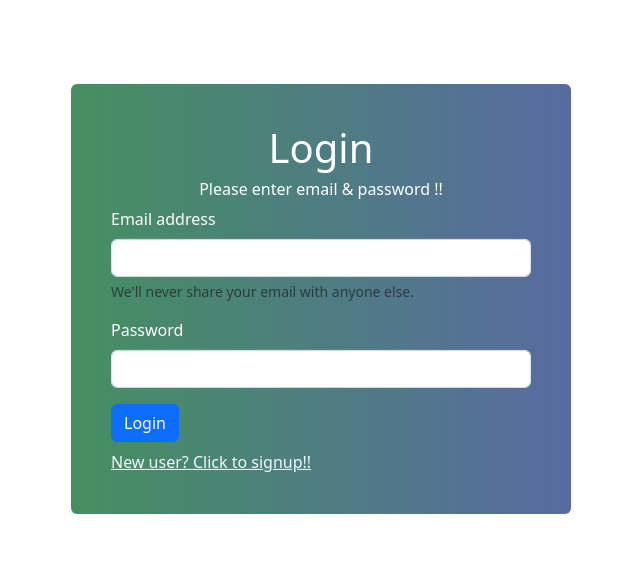
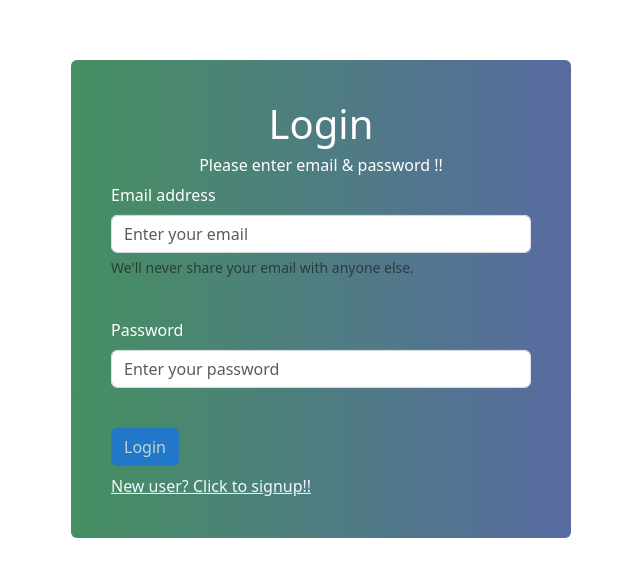
Before and after one commit to KalanaGunaweera/Angular_CRUD_JSON_Server, an Angular app: page /login in a window 1280 px wide. Shown: the part 111-688 px from the top of the page, without its empty margins (319-959 px from the left). Built offline with nearby package versions, Linux system fonts and the light colour scheme.

Commit message:
Enter validation for login form

```diff
--- a/db.json
+++ b/db.json
@@ -41,6 +41,20 @@
       "email": "kalanasudesh94@gmail.com",
       "password": "kalana",
       "id": 1
+    },
+    {
+      "fullName": "",
+      "mobile": "",
+      "email": "",
+      "password": "",
+      "id": 2
+    },
+    {
+      "fullName": "Kalana Gunaweera",
+      "mobile": 719872155,
+      "email": "kalanagunaweera94@gmail.com",
+      "password": "kalana",
+      "id": 3
     }
   ],
   "profile": {
--- a/src/app/login/login.component.html
+++ b/src/app/login/login.component.html
@@ -10,15 +10,17 @@
                     <form>
                         <form [formGroup]="loginForm" (ngSubmit)="login()">
                             <div class="mb-3">
-                              <label for="exampleInputEmail1" class="form-label">Email address</label>
-                              <input formControlName="email" type="email" class="form-control" id="exampleInputEmail1" aria-describedby="emailHelp">
-                              <div id="emailHelp" class="form-text">We'll never share your email with anyone else.</div>
+                              <label for="exampleInputEmail1" class="form-label" placeholder="Enter your email">Email address</label>
+                              <input formControlName="email" type="email" class="form-control" id="exampleInputEmail1" aria-describedby="emailHelp" placeholder="Enter your email">
+                              <div id="emailHelp" class="form-text">We'll never share your email with anyone else.</div><br>
+                              <span class="text-danger" *ngIf="loginForm.controls['email'].dirty && loginForm.hasError('required','email')">*Email Id is required</span>
                             </div>
                             <div class="mb-3">
                               <label for="exampleInputPassword1" class="form-label">Password</label>
-                              <input formControlName="password" type="password" class="form-control" id="exampleInputPassword1">
+                              <input formControlName="password" type="password" class="form-control" id="exampleInputPassword1" placeholder="Enter your password"><br>
+                              <span class="text-danger" *ngIf="loginForm.controls['password'].dirty && loginForm.hasError('required','password')">*Password is required</span>
                             </div>
-                            <button type="submit" class="btn btn-primary mb-2">Login</button>
+                            <button type="submit" [disabled]="!loginForm.valid" class="btn btn-primary mb-2">Login</button>
                           </form>
                           <a routerLink="/signup" style="color: aliceblue; margin-top: 10px">New user? Click to signup!!</a>
                       </form>
--- a/src/app/login/login.component.ts
+++ b/src/app/login/login.component.ts
@@ -1,6 +1,6 @@
 import { HttpClient } from '@angular/common/http';
 import { Component, OnInit } from '@angular/core';
-import { FormBuilder, FormGroup } from '@angular/forms';
+import { FormBuilder, FormGroup,Validator, Validators } from '@angular/forms';
 import { Router } from '@angular/router';
 
 @Component({
@@ -15,8 +15,8 @@ export class LoginComponent implements OnInit {
   constructor(private formBuilder : FormBuilder,private http : HttpClient, private router : Router){}
   ngOnInit(): void {
     this.loginForm = this.formBuilder.group({
-      email:[''],
-      password:['']
+      email:['',Validators.required],
+      password:['',Validators.required]
     })
   }
 
```
